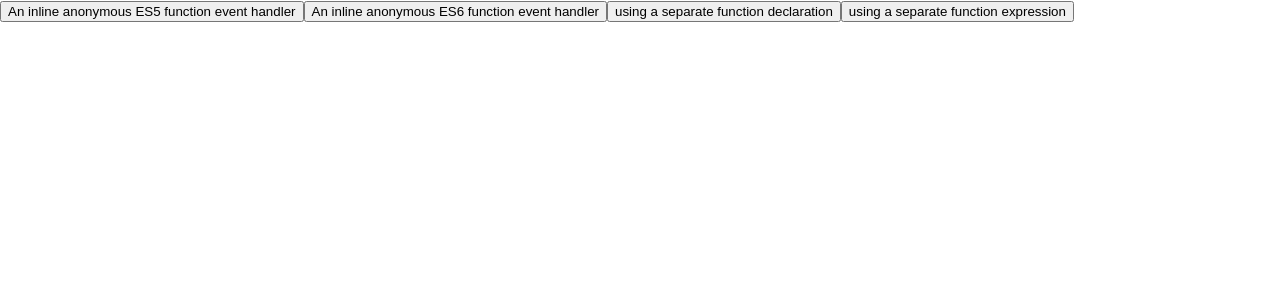
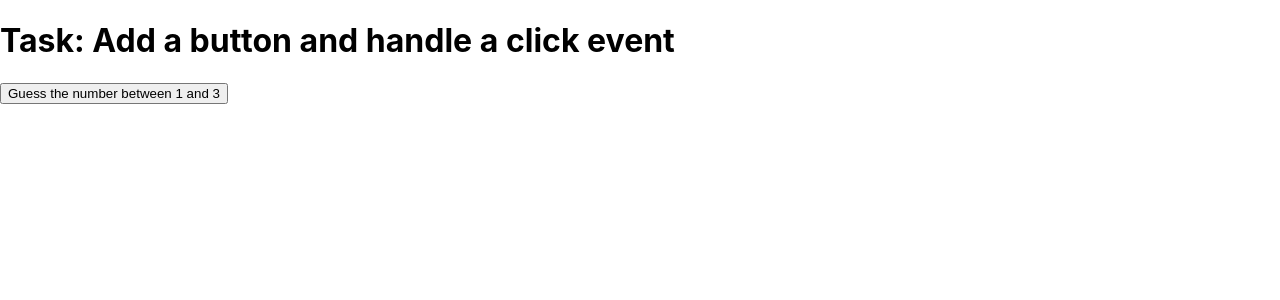
Before and after one commit to HtetMinPaing/React-Lab, a React (Create React App) app in the folder firstapp/: page / in a window 1280 px wide. Shown: the top 300 px of the page. Built offline with nearby package versions, Linux system fonts and the light colour scheme.

Commit message:
some changes

```diff
--- a/firstapp/src/App.js
+++ b/firstapp/src/App.js
@@ -1,12 +1,10 @@
 import './App.css';
 
-import Btn from './Exercise/EventHandlingAndEmbeddedExpression';
+import Button from './Lab3Dynamicevents/Button';
 
 function App() {
   return (
-    <div>
-      <Btn/>
-    </div>
+    <Button/>
   );
 }
 
--- /dev/null
+++ b/firstapp/src/Lab3Dynamicevents/Button.js
@@ -0,0 +1,18 @@
+function Button(){
+
+    function handleClick() {
+        let randomNum = Math.floor(Math.random() * 3) + 1;
+        console.log(randomNum);
+        let userInput = prompt('type a number');
+        alert(`Computer number: ${randomNum}, Your guess: ${userInput}`);
+    }
+
+    return (
+        <div>
+            <h1>Task: Add a button and handle a click event</h1>
+            <button onClick={handleClick}>Guess the number between 1 and 3</button>
+        </div>
+    )
+}
+
+export default Button;
```
Also changed, not shown: firstapp/src/Exercise/ModeToggler.js (added, +24 -0 lines).
